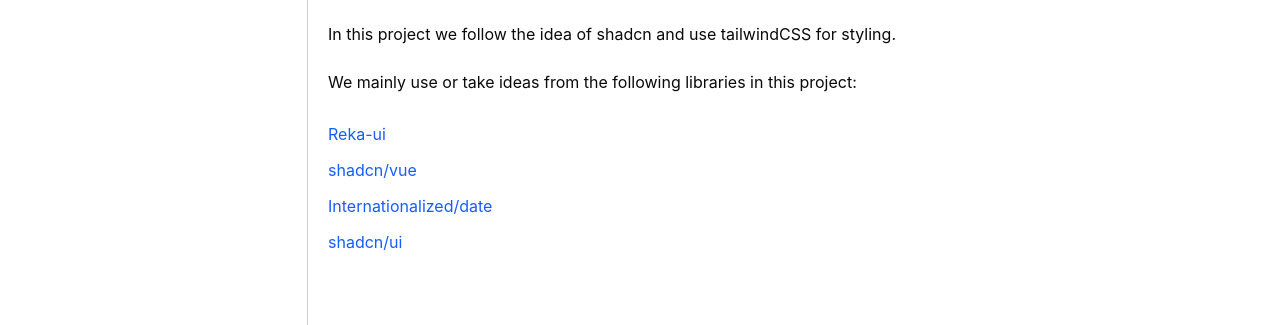
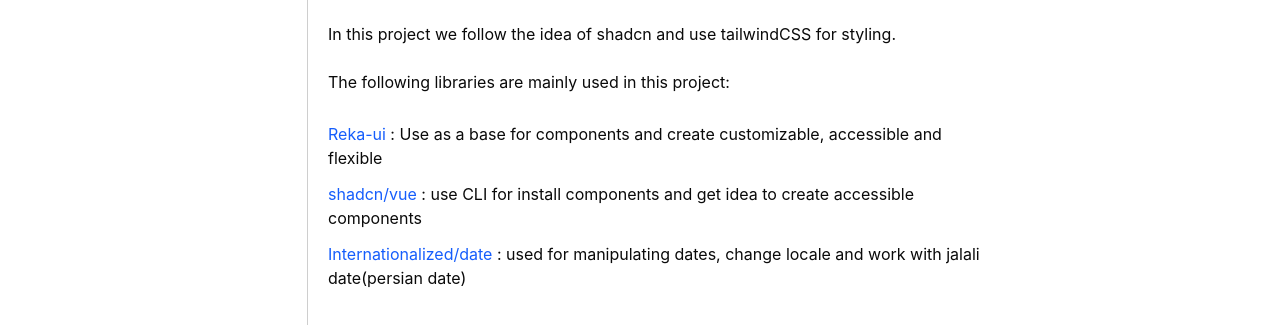
Before and after one commit to Alidkhh/persian-calendar, a Nuxt app: page /docs/introduction in a window 1280 px wide. Shown: the part 439-764 px from the top of the page. Built offline with nearby package versions, Linux system fonts and the light colour scheme.

Commit message:
change intro

```diff
--- a/pages/docs/introduction.vue
+++ b/pages/docs/introduction.vue
@@ -1,12 +1,23 @@
 <script lang="ts" setup>
 const libraries = [
-   { title: "Reka-ui", link: "https://reka-ui.com/" },
-   { title: "shadcn/vue", link: "https://www.shadcn-vue.com/" },
+   {
+      title: "Reka-ui",
+      link: "https://reka-ui.com/",
+      description:
+         "Use as a base for components and create customizable, accessible and flexible ",
+   },
+   {
+      title: "shadcn/vue",
+      link: "https://www.shadcn-vue.com/",
+      description:
+         "use CLI for install components and get idea to create accessible components",
+   },
    {
       title: "Internationalized/date",
       link: "https://react-spectrum.adobe.com/internationalized/date/index.html",
+      description:
+         "used for manipulating dates, change locale and work with jalali date(persian date)",
    },
-   { title: "shadcn/ui", link: "https://ui.shadcn.com/" },
 ];
 </script>
 
@@ -37,19 +48,17 @@
             In this project we follow the idea of shadcn and use tailwindCSS for
             styling.
          </p>
-         <p>
-            We mainly use or take ideas from the following libraries in this
-            project:
-         </p>
+         <p>The following libraries are mainly used in this project:</p>
          <div class="mt-1 inline-flex flex-col gap-3">
+            <div v-for="lib in libraries" :key="lib.title">
                <a
-               v-for="lib in libraries"
-               :key="lib.title"
                   target="_blank"
                   :href="lib.link"
                   class="text-blue-600 hover:underline"
                   >{{ lib.title }}</a
                >
+               <span> : {{ lib.description }}</span>
+            </div>
          </div>
       </div>
    </div>
```
Lines whose indentation alone changed are shown as unchanged.
